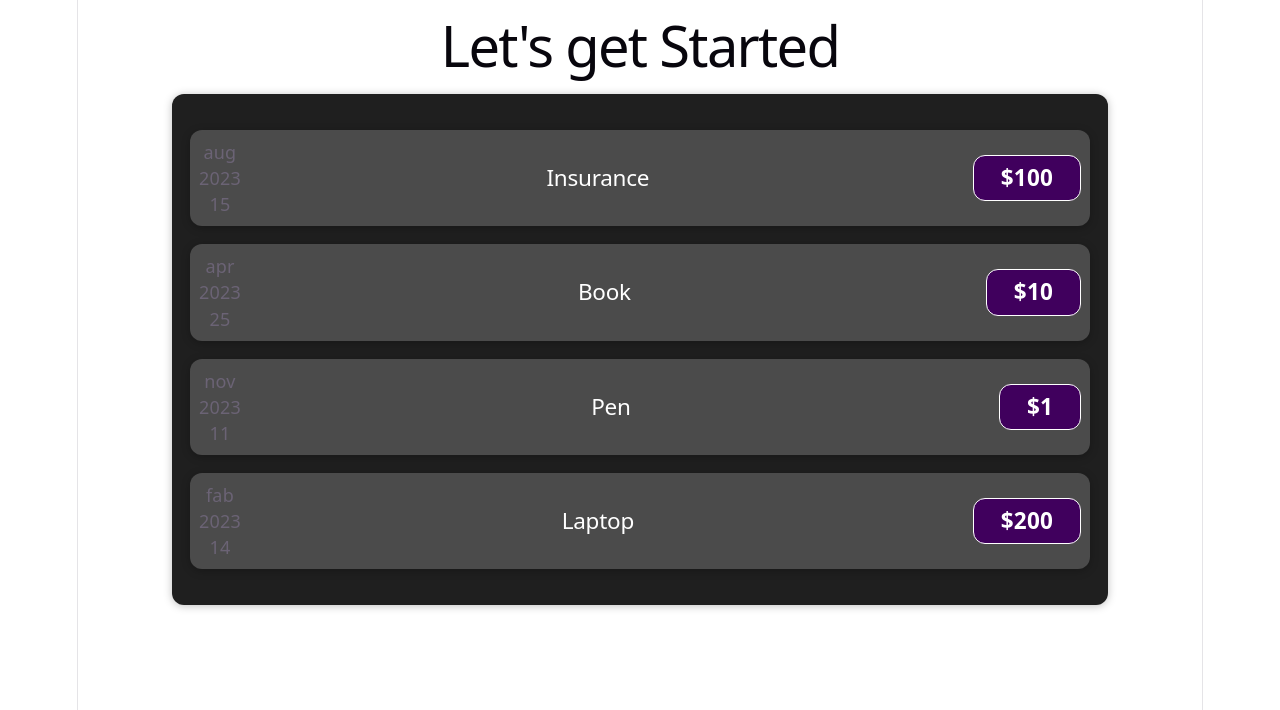
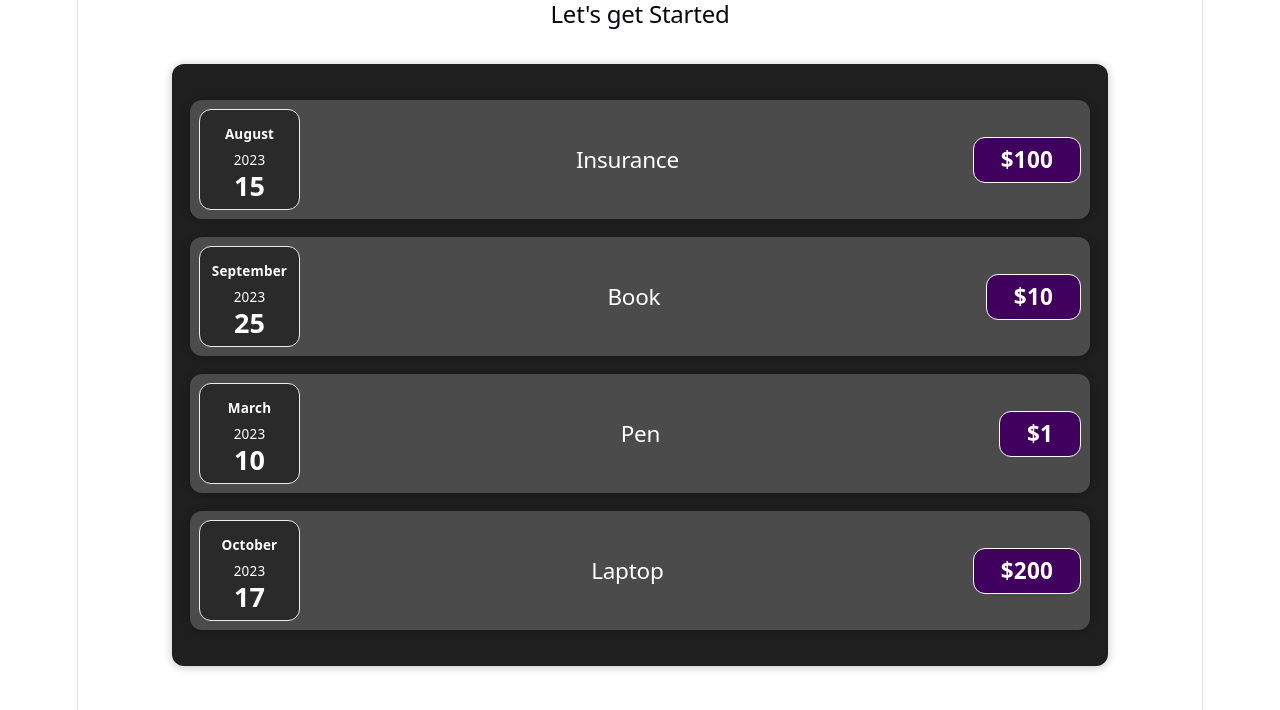
Before and after one commit to Yash-Gehlot/Learning-React, a React (Vite) app in the folder firstProject/: page / in a window 1280 px wide. Shown: the top 710 px of the page. Built offline with nearby package versions, Linux system fonts and the light colour scheme.

Commit message:
arranged components in different folders

```diff
--- a/firstProject/src/App.jsx
+++ b/firstProject/src/App.jsx
@@ -1,17 +1,17 @@
-import Expenses from "./components/Expenses";
+import Expenses from "./components/Expenses/Expenses";
 
 function App() {
   const expenses = [
-    { id: "1", date: new Date(2023, 7, 15), title: "Insurance", price: 100 },
-    { id: "2", date: new Date(2023, 3, 25), title: "Book", price: 10 },
-    { id: "3", date: new Date(2023, 10, 11), title: "Pen", price: 1 },
-    { id: "4", date: new Date(2023, 1, 14), title: "Laptop", price: 200 },
+    { id: 1, title: "Insurance", date: new Date(2023, 7, 15), price: 100 },
+    { id: 2, title: "Book", date: new Date(2023, 8, 25), price: 10 },
+    { id: 3, title: "Pen", date: new Date(2023, 2, 10), price: 1 },
+    { id: 4, title: "Laptop", date: new Date(2023, 9, 17), price: 200 },
   ];
 
   return (
     <div>
-      <h1>Let's get Started</h1>
-      <Expenses items={expenses} />
+      <h2>Let's get Started</h2>
+      <Expenses expenses={expenses} />
     </div>
   );
 }
--- a/firstProject/src/components/ExpenseDate.jsx
+++ /dev/null
@@ -1,29 +0,0 @@
-const months = [
-  "January",
-  "fab",
-  "mar",
-  "apr",
-  "may",
-  "jun",
-  "jly",
-  "aug",
-  "sep",
-  "October",
-  "nov",
-  "dec",
-];
-
-function ExpenseDate(props) {
-  const month = months[props.date.getMonth()];
-  const year = props.date.getFullYear();
-  const date = props.date.getDate();
-
-  return (
-    <div>
-      <div>{month}</div>
-      <div>{year}</div>
-      <div>{date}</div>
-    </div>
-  );
-}
-export default ExpenseDate;
--- a/firstProject/src/components/ExpenseItem.css
+++ /dev/null
@@ -1,62 +0,0 @@
-.expense-item {
-  display: flex;
-  justify-content: space-between;
-  align-items: center;
-  box-shadow: 0 2px 8px rgba(0, 0, 0, 0.25);
-  padding: 0.5rem;
-  margin: 1rem 0;
-  border-radius: 12px;
-  background-color: #4b4b4b;
-}
-
-.expense-item__location {
-  margin-left: 1rem;
-  color: yellow;
-  font-style: italic;
-}
-
-.expense-item__description {
-  display: flex;
-  flex-direction: column;
-  gap: 1rem;
-  align-items: flex-end;
-  flex-flow: column-reverse;
-  justify-content: flex-start;
-  flex: 1;
-}
-
-.expense-item h2 {
-  color: #3a3a3a;
-  font-size: 1rem;
-  flex: 1;
-  margin: 0 1rem;
-  color: white;
-}
-
-.expense-item__price {
-  font-size: 1rem;
-  font-weight: bold;
-  color: white;
-  background-color: #40005d;
-  border: 1px solid white;
-  padding: 0.5rem;
-  border-radius: 12px;
-}
-
-@media (min-width: 580px) {
-  .expense-item__description {
-    flex-direction: row;
-    align-items: center;
-    justify-content: flex-start;
-    flex: 1;
-  }
-
-  .expense-item__description h2 {
-    font-size: 1.25rem;
-  }
-
-  .expense-item__price {
-    font-size: 1.25rem;
-    padding: 0.5rem 1.5rem;
-  }
-}
--- /dev/null
+++ b/firstProject/src/components/Expenses/ExpenseDate.css
@@ -0,0 +1,26 @@
+.expense-date {
+  display: flex;
+  flex-direction: column;
+  width: 5.5rem;
+  height: 5.5rem;
+  border: 1px solid #ececec;
+  background-color: #2a2a2a;
+  color: white;
+  border-radius: 12px;
+  align-items: center;
+  justify-content: center;
+}
+
+.expense-date__month {
+  font-size: 0.75rem;
+  font-weight: bold;
+}
+
+.expense-date__year {
+  font-size: 0.75rem;
+}
+
+.expense-date__day {
+  font-size: 1.5rem;
+  font-weight: bold;
+}
--- /dev/null
+++ b/firstProject/src/components/Expenses/ExpenseDate.jsx
@@ -0,0 +1,17 @@
+import "./ExpenseDate.css";
+
+function ExpenseDate(props) {
+  const month = props.date.toLocaleString("en-US", { month: "long" });
+  const year = props.date.getFullYear();
+  const day = props.date.toLocaleString("en-US", { day: "2-digit" });
+
+  return (
+    <div className="expense-date">
+      <div className="expense-date__month">{month}</div>
+      <div className="expense-date__year">{year}</div>
+      <div className="expense-date__day">{day}</div>
+    </div>
+  );
+}
+
+export default ExpenseDate;
--- a/firstProject/src/components/ExpenseDate.css
+++ b/firstProject/src/components/Expenses/ExpenseItem.css
@@ -2,17 +2,9 @@
   display: flex;
   justify-content: space-between;
   align-items: center;
-  box-shadow: 0 2px 8px rgba(0, 0, 0, 0.25);
   padding: 0.5rem;
   margin: 1rem 0;
-  border-radius: 12px;
   background-color: #4b4b4b;
-}
-
-.expense-item__location {
-  margin-left: 1rem;
-  color: yellow;
-  font-style: italic;
 }
 
 .expense-item__description {
--- a/firstProject/src/components/ExpenseItem.jsx
+++ b/firstProject/src/components/Expenses/ExpenseItem.jsx
@@ -1,15 +1,18 @@
+// Write your code at the relevant places in the code below
+
 import "./ExpenseItem.css";
 import ExpenseDate from "./ExpenseDate";
+import Card from "../UI/Card";
 
 function ExpenseItem(props) {
   return (
-    <div className="expense-item">
+    <Card className="expense-item">
       <ExpenseDate date={props.date} />
       <div className="expense-item__description">
         <h2>{props.title}</h2>
         <div className="expense-item__price">${props.price}</div>
       </div>
-    </div>
+    </Card>
   );
 }
 
--- a/firstProject/src/components/Expenses.css
+++ b/firstProject/src/components/Expenses/Expenses.css
@@ -4,6 +4,4 @@
   margin: 2rem auto;
   width: 50rem;
   max-width: 95%;
-  border-radius: 12px;
-  box-shadow: 0 1px 8px rgba(0, 0, 0, 0.25);
 }
--- a/firstProject/src/components/Expenses.jsx
+++ b/firstProject/src/components/Expenses/Expenses.jsx
@@ -1,10 +1,11 @@
+import ExpenseItem from "./ExpenseItem";
 import "./Expenses.css";
-import ExpenseItem from "./ExpenseItem";
+import Card from "../UI/Card";
 
 function Expenses(props) {
   return (
-    <div className="expenses">
-      {(props.items || []).map((expense) => {
+    <Card className="expenses">
+      {props.expenses.map((expense) => {
         return (
           <ExpenseItem
             key={expense.id}
@@ -14,7 +15,8 @@
           />
         );
       })}
-    </div>
+    </Card>
   );
 }
+
 export default Expenses;
--- /dev/null
+++ b/firstProject/src/components/UI/Card.css
@@ -0,0 +1,4 @@
+.card {
+  border-radius: 12px;
+  box-shadow: 0 1px 8px rgba(0, 0, 0, 0.25);
+}
--- /dev/null
+++ b/firstProject/src/components/UI/Card.jsx
@@ -0,0 +1,8 @@
+import "./Card.css";
+
+function Card(props) {
+  const classes = "card " + props.className;
+  return <div className={classes}>{props.children}</div>;
+}
+
+export default Card;
```
